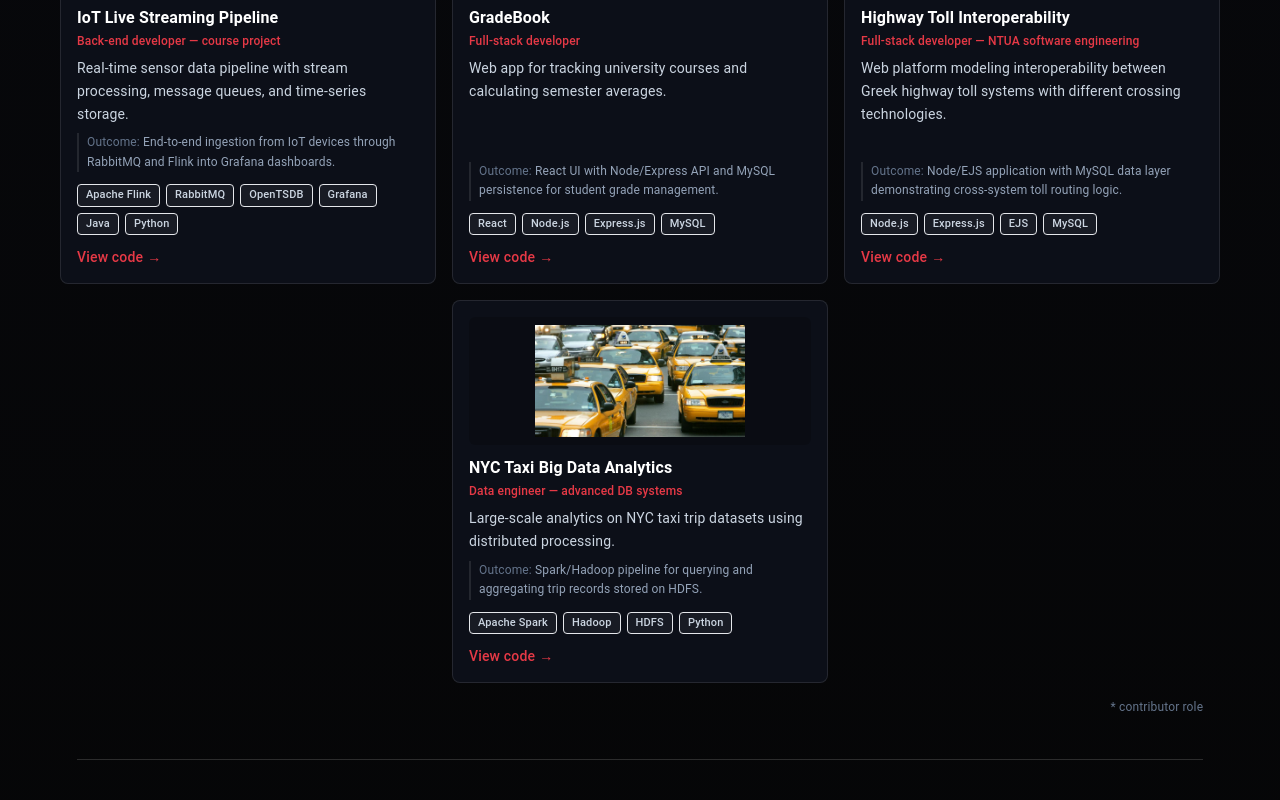
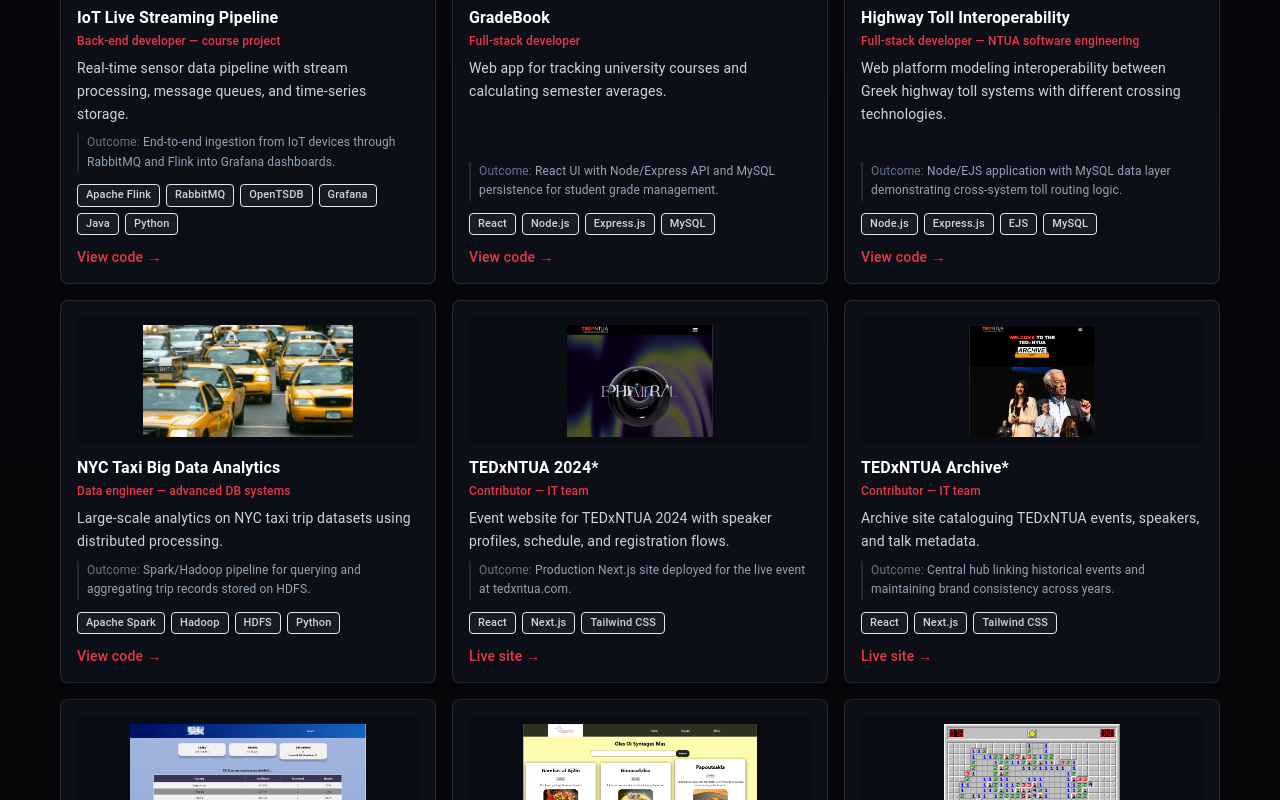
Before and after one commit to john-papani/john-papani.github.io, a React (Create React App) app: page / in a window 1280 px wide. Shown: the part 4474-5274 px from the top of the page. Built offline with nearby package versions, Linux system fonts and the light colour scheme.

Commit message:
fix(projects): show all projects including TEDxNTUA

```diff
--- a/src/Components/Projects/ProjectCarousel/HorizontalScroll.js
+++ b/src/Components/Projects/ProjectCarousel/HorizontalScroll.js
@@ -5,7 +5,7 @@
 const ProjectsGrid = () => {
   return (
     <div className="flex flex-wrap justify-center gap-4 w-[min(96%,1180px)] mx-auto px-2">
-      {all_projects_list.slice(0, 10).map((card) => (
+      {all_projects_list.map((card) => (
         <Card card={card} key={card.title} />
       ))}
     </div>
```
